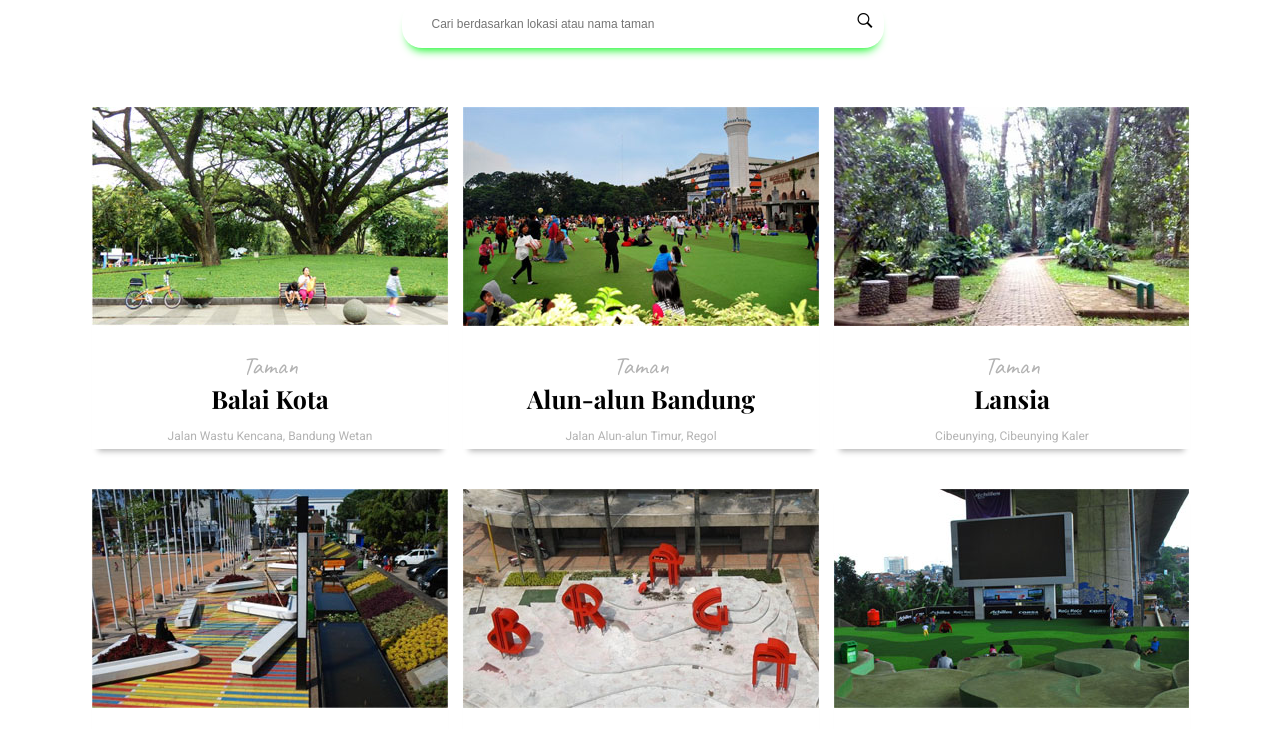
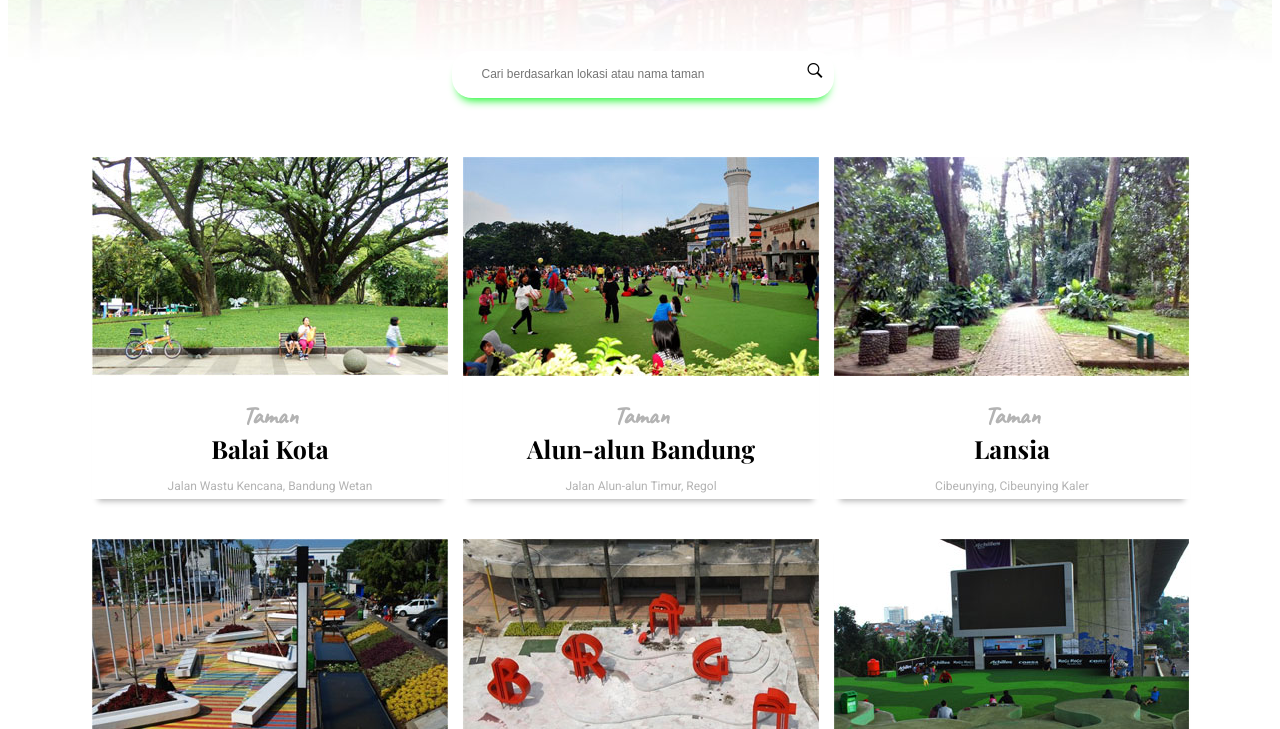
Before and after one commit to alghibran/talentbandung.id, a plain HTML site: page sesi2/index.html in a window 1280 px wide. Shown: the part 311-1040 px from the top of the page. Drawn offline with nearby package versions, Linux system fonts and the light colour scheme.

Commit message:
css update

```diff
--- a/sesi2/style.css
+++ b/sesi2/style.css
@@ -1,5 +1,6 @@
 body{
     font-family: roboto;
+    background-color: white;
 
 }
 
@@ -12,10 +13,9 @@ body{
     height: 600px;
     background-image: url("images/background-1.jpg");
     background-repeat: no-repeat;
-    background-size: cover;
     background-attachment: fixed;
     text-align: center;
-    padding: 50px 0 0 0;
+    padding: 100px 0 0 0;
 }
 
 .subtitle {
@@ -23,7 +23,7 @@ body{
         display: block;
         font-family: 'Caveat';
         font-size: 60px;
-        font-weight: lighter;
+
 
     }
 
@@ -42,11 +42,11 @@ body{
 
       .hero input{
         font-size: 12px;
-        background-color: white;
-        width: 450px;
+
+        width: 350px;
         padding-left: 30px;
         height: 45px;
-        border: yellow;
+        border: black;
         border-radius: 20px;
         box-shadow: 0px 8px 10px -6px rgb(6, 245, 26);
 
```
